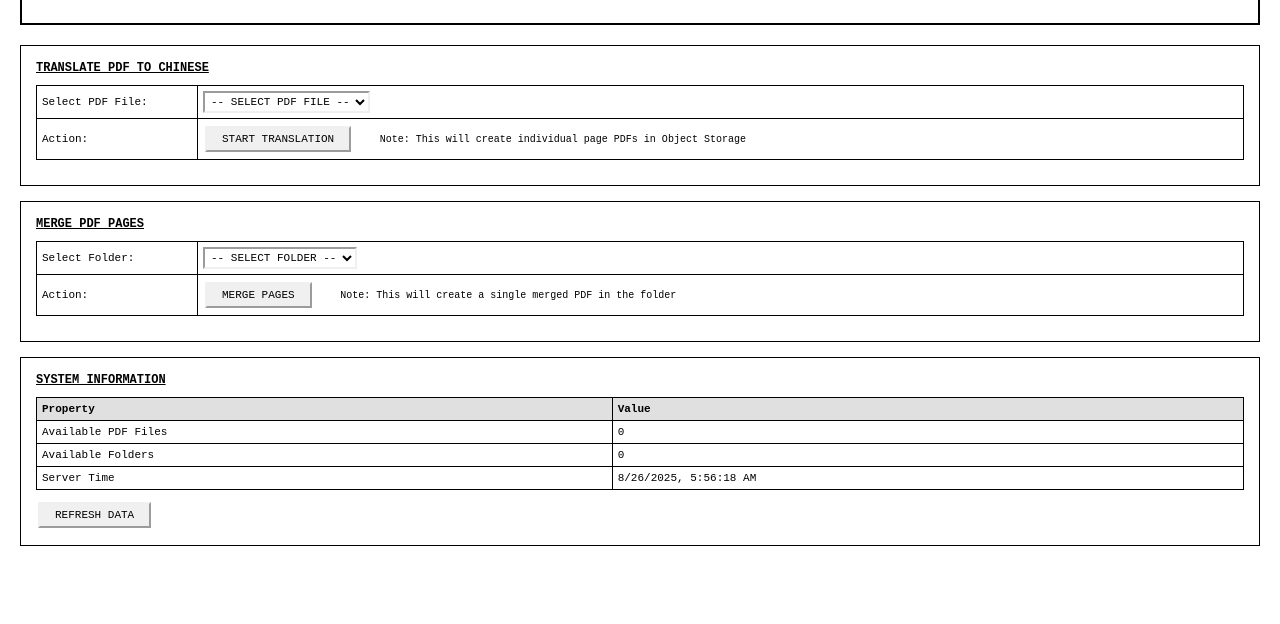
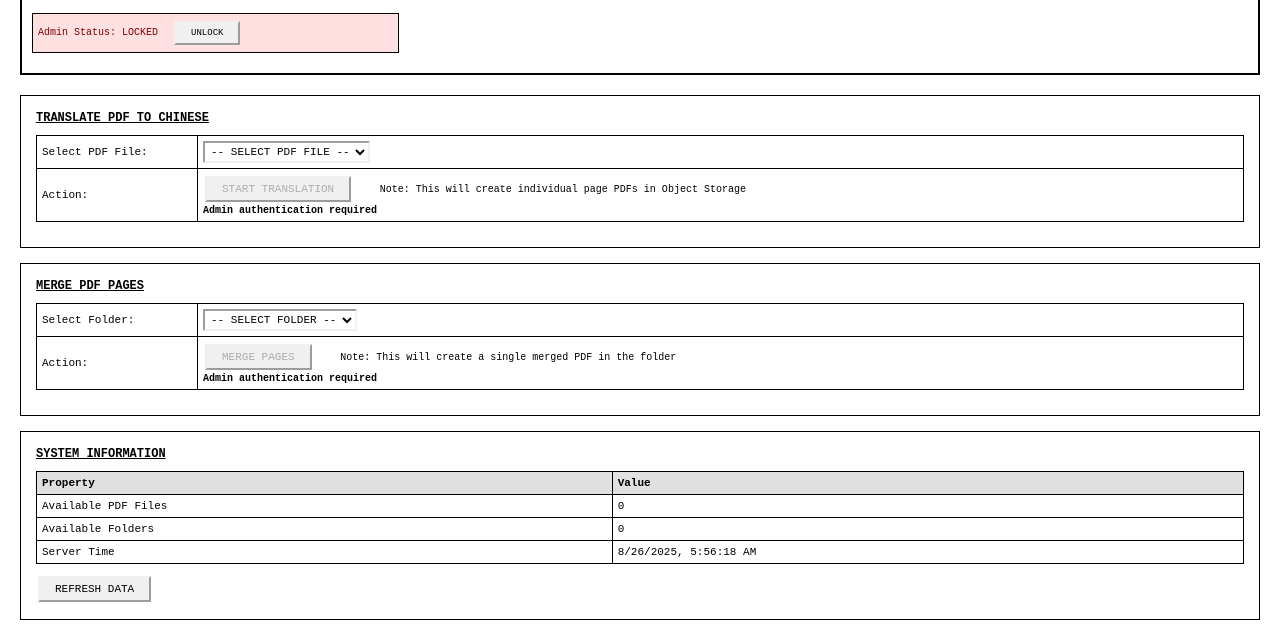
Before and after one commit to Glove0102/Magazine-Refit, a Flask app: template templates/dashboard.html in a window 1280 px wide. Shown: the part 95-719 px from the top of the page. Run offline with Flask 3, Linux system fonts and the light colour scheme; the template is opened without the code that fills it, so the values that code supplies are empty.

Commit message:
Assistant checkpoint: Add secure admin password popup system
Assistant generated file changes:
- app.py: Add secure password authentication system, Add password verification functions, Update dashboard route with admin auth, Add admin authentication route, Add admin auth check to protected routes, Add admin auth check to merge route
- templates/dashboard.html: Add admin password popup and authentication UI, Add admin status indicator, Disable buttons when not admin authenticated, Disable merge button when not admin authenticated, Add admin password popup HTML, Add admin auth check to form submissions, Add admin auth check to merge form

---

User prompt:

okay, just make a popup for now but do it in a somewhat safe way where we can secretly store the password on the backend

Replit-Commit-Author: Assistant
Replit-Commit-Session-Id: 79c839b0-1936-4652-8b00-41d57cd3fc90

```diff
--- a/app.py
+++ b/app.py
@@ -1,10 +1,13 @@
 
-from flask import Flask, render_template, request, jsonify, redirect, url_for
+from flask import Flask, render_template, request, jsonify, redirect, url_for, session
 import subprocess
 import os
 from replit.object_storage import Client
+import hashlib
+import secrets
 
 app = Flask(__name__)
+app.secret_key = os.getenv('SECRET_KEY', secrets.token_hex(32))
 
 def get_user_info(request):
     """Extract user info from Repl Auth headers"""
@@ -20,12 +23,27 @@ def is_authenticated(request):
     """Check if user is authenticated via Repl Auth"""
     return request.headers.get('X-Replit-User-Id') is not None
 
+def verify_admin_password(password):
+    """Verify admin password against stored hash"""
+    stored_hash = os.getenv('ADMIN_PASSWORD_HASH')
+    if not stored_hash:
+        return False
+
+    # Hash the provided password
+    password_hash = hashlib.sha256(password.encode()).hexdigest()
+    return password_hash == stored_hash
+
+def is_admin_authenticated(request):
+    """Check if user has admin privileges"""
+    return session.get('admin_authenticated', False)
+
 @app.route('/')
 def dashboard():
     if not is_authenticated(request):
         return redirect('/login')
 
     user = get_user_info(request)
+    admin_auth = is_admin_authenticated(request)
 
     # Get available folders from Object Storage
     storage_client = Client()
@@ -48,16 +66,35 @@ def dashboard():
     return render_template('dashboard.html',
                          user=user,
                          folders=sorted(folders),
-                         pdf_files=sorted(pdf_files))
+                         pdf_files=sorted(pdf_files),
+                         admin_authenticated=admin_auth)
 
 @app.route('/login')
 def login():
     return render_template('login.html')
 
+@app.route('/admin_auth', methods=['POST'])
+def admin_auth():
+    if not is_authenticated(request):
+        return jsonify({'error': 'Not authenticated'}), 401
+
+    password = request.json.get('password')
+    if not password:
+        return jsonify({'error': 'Password required'}), 400
+
+    if verify_admin_password(password):
+        session['admin_authenticated'] = True
+        return jsonify({'success': True})
+    else:
+        return jsonify({'error': 'Invalid admin password'}), 401
+
 @app.route('/translate', methods=['POST'])
 def translate_pdf():
     if not is_authenticated(request):
         return jsonify({'error': 'Not authenticated'}), 401
+
+    if not is_admin_authenticated(request):
+        return jsonify({'error': 'Admin authentication required'}), 403
 
     pdf_file = request.form.get('pdf_file')
     if not pdf_file:
@@ -98,6 +135,9 @@ def merge_folder():
     if not is_authenticated(request):
         return jsonify({'error': 'Not authenticated'}), 401
 
+    if not is_admin_authenticated(request):
+        return jsonify({'error': 'Admin authentication required'}), 403
+
     folder_name = request.form.get('folder_name')
     if not folder_name:
         return jsonify({'error': 'No folder specified'}), 400
--- a/templates/dashboard.html
+++ b/templates/dashboard.html
@@ -64,6 +64,47 @@
             font-weight: bold;
             margin: 5px 0;
         }
+        .popup-overlay {
+            position: fixed;
+            top: 0;
+            left: 0;
+            width: 100%;
+            height: 100%;
+            background-color: rgba(0, 0, 0, 0.5);
+            display: none;
+            z-index: 1000;
+        }
+        .popup {
+            position: absolute;
+            top: 50%;
+            left: 50%;
+            transform: translate(-50%, -50%);
+            background-color: #ffffff;
+            border: 2px solid #000000;
+            padding: 20px;
+            width: 300px;
+            font-family: "Courier New", monospace;
+        }
+        .popup-title {
+            font-weight: bold;
+            text-decoration: underline;
+            margin-bottom: 15px;
+        }
+        .admin-status {
+            padding: 5px;
+            margin: 10px 0;
+            border: 1px solid #000000;
+            background-color: #f0f0f0;
+            font-size: 10px;
+        }
+        .locked {
+            background-color: #ffe0e0;
+            color: #800000;
+        }
+        .unlocked {
+            background-color: #e0ffe0;
+            color: #008000;
+        }
         table {
             border-collapse: collapse;
             width: 100%;
@@ -86,6 +127,12 @@
         <div style="float: left;">
             <h2>PDF TRANSLATION CONTROL PANEL v1.0</h2>
             <p>System Status: <span style="color: green;">ONLINE</span></p>
+            <div class="admin-status {% if admin_authenticated %}unlocked{% else %}locked{% endif %}">
+                Admin Status: {% if admin_authenticated %}AUTHENTICATED{% else %}LOCKED{% endif %}
+                {% if not admin_authenticated %}
+                <button onclick="showAdminAuth()" style="margin-left: 10px; font-size: 9px;">UNLOCK</button>
+                {% endif %}
+            </div>
         </div>
         <div class="user-info">
             Logged in as: <strong>{{ user.name }}</strong><br>
@@ -113,9 +160,10 @@
                 <tr>
                     <td>Action:</td>
                     <td>
-                        <button type="submit">START TRANSLATION</button>
+                        <button type="submit" {% if not admin_authenticated %}disabled{% endif %}>START TRANSLATION</button>
                         <span style="margin-left: 20px; font-size: 10px;">
                             Note: This will create individual page PDFs in Object Storage
+                            {% if not admin_authenticated %}<br><strong>Admin authentication required</strong>{% endif %}
                         </span>
                     </td>
                 </tr>
@@ -143,9 +191,10 @@
                 <tr>
                     <td>Action:</td>
                     <td>
-                        <button type="submit">MERGE PAGES</button>
+                        <button type="submit" {% if not admin_authenticated %}disabled{% endif %}>MERGE PAGES</button>
                         <span style="margin-left: 20px; font-size: 10px;">
                             Note: This will create a single merged PDF in the folder
+                            {% if not admin_authenticated %}<br><strong>Admin authentication required</strong>{% endif %}
                         </span>
                     </td>
                 </tr>
@@ -166,7 +215,69 @@
         <button onclick="location.reload()">REFRESH DATA</button>
     </div>
 
+    <!-- Admin Authentication Popup -->
+    <div id="adminPopup" class="popup-overlay">
+        <div class="popup">
+            <div class="popup-title">ADMIN AUTHENTICATION REQUIRED</div>
+            <div style="margin: 15px 0; font-size: 11px;">
+                Enter admin password to access system controls:
+            </div>
+            <form id="adminAuthForm">
+                <input type="password" id="adminPassword" placeholder="Admin Password"
+                       style="width: 100%; margin: 10px 0; padding: 5px;" required>
+                <div style="text-align: center; margin-top: 15px;">
+                    <button type="submit">AUTHENTICATE</button>
+                    <button type="button" onclick="hideAdminAuth()" style="margin-left: 10px;">CANCEL</button>
+                </div>
+            </form>
+            <div id="adminAuthError" style="color: red; font-size: 10px; margin-top: 10px; display: none;"></div>
+        </div>
+    </div>
+
     <script>
+        // Admin authentication functions
+        function showAdminAuth() {
+            document.getElementById('adminPopup').style.display = 'block';
+            document.getElementById('adminPassword').focus();
+        }
+
+        function hideAdminAuth() {
+            document.getElementById('adminPopup').style.display = 'none';
+            document.getElementById('adminPassword').value = '';
+            document.getElementById('adminAuthError').style.display = 'none';
+        }
+
+        // Handle admin authentication
+        document.getElementById('adminAuthForm').addEventListener('submit', function(e) {
+            e.preventDefault();
+
+            const password = document.getElementById('adminPassword').value;
+            const errorDiv = document.getElementById('adminAuthError');
+
+            fetch('/admin_auth', {
+                method: 'POST',
+                headers: {
+                    'Content-Type': 'application/json',
+                },
+                body: JSON.stringify({ password: password })
+            })
+            .then(response => response.json())
+            .then(data => {
+                if (data.success) {
+                    hideAdminAuth();
+                    location.reload(); // Refresh to show unlocked state
+                } else {
+                    errorDiv.textContent = 'ERROR: ' + data.error;
+                    errorDiv.style.display = 'block';
+                    document.getElementById('adminPassword').value = '';
+                }
+            })
+            .catch(error => {
+                errorDiv.textContent = 'SYSTEM ERROR: ' + error.message;
+                errorDiv.style.display = 'block';
+            });
+        });
+
         // Update server time
         function updateTime() {
             document.getElementById('serverTime').textContent = new Date().toLocaleString();
@@ -177,6 +288,11 @@
         // Handle translation form
         document.getElementById('translateForm').addEventListener('submit', function(e) {
             e.preventDefault();
+
+            {% if not admin_authenticated %}
+            showAdminAuth();
+            return;
+            {% endif %}
 
             const status = document.getElementById('translateStatus');
             const output = document.getElementById('translateOutput');
@@ -214,6 +330,11 @@
         document.getElementById('mergeForm').addEventListener('submit', function(e) {
             e.preventDefault();
 
+            {% if not admin_authenticated %}
+            showAdminAuth();
+            return;
+            {% endif %}
+
             const status = document.getElementById('mergeStatus');
             const output = document.getElementById('mergeOutput');
             const formData = new FormData(this);
```
